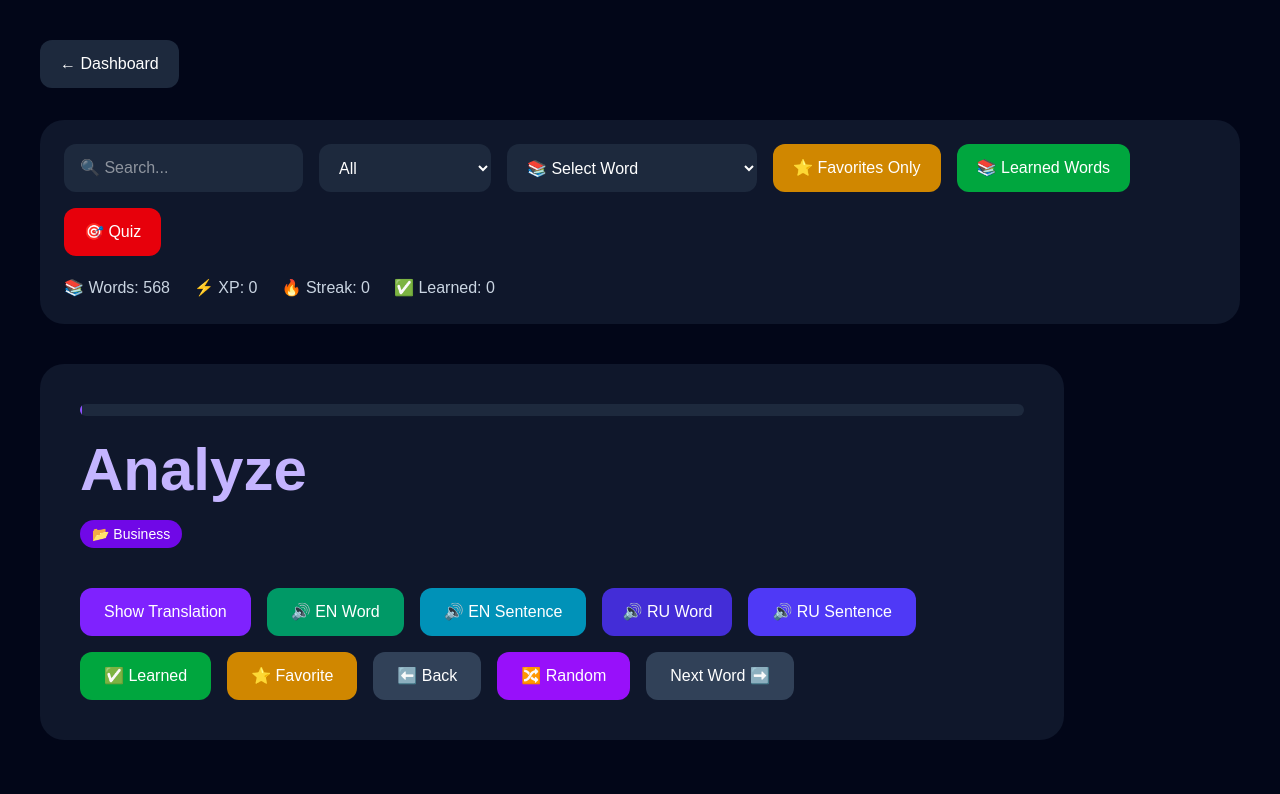
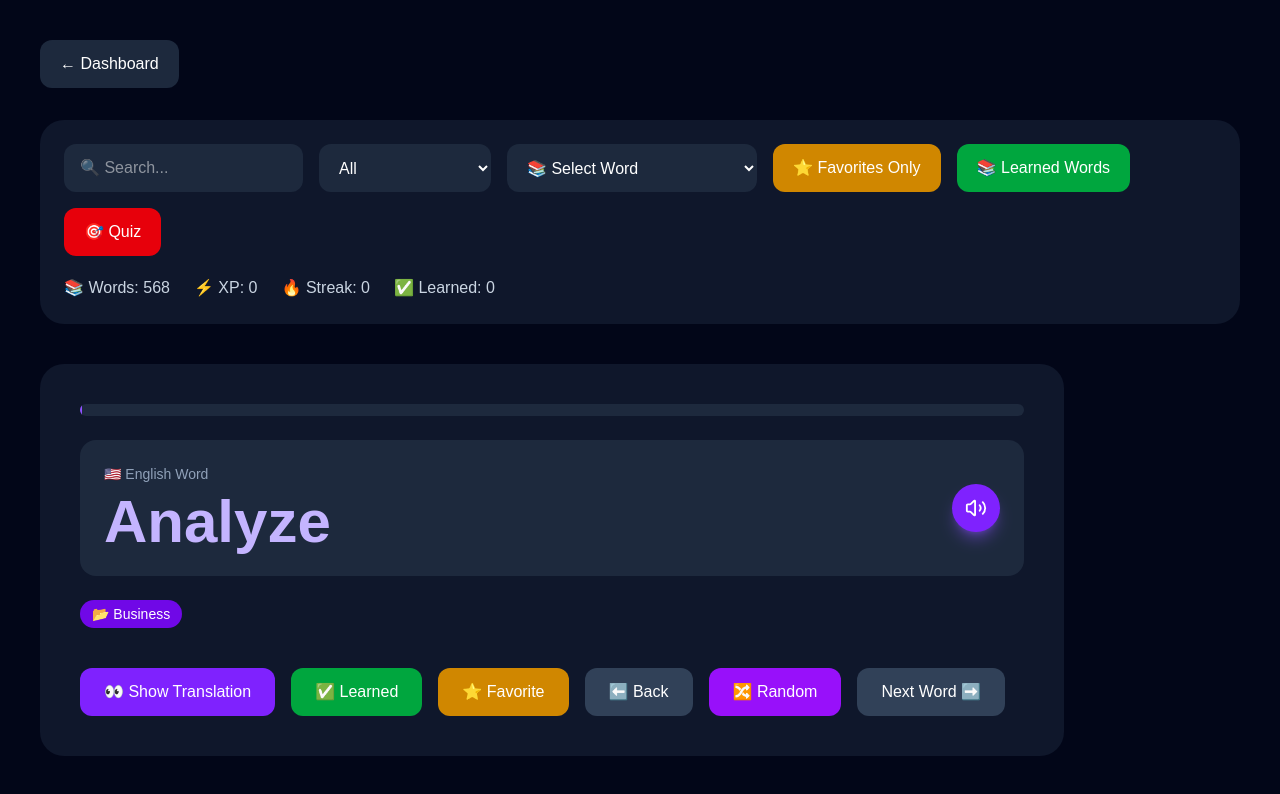
Before and after one commit to powerlasha-byte/english-pro-v2, a Next.js app: page /flashcards in a window 1280 px wide. Shown: the top 794 px of the page. Built offline with nearby package versions, Linux system fonts and the light colour scheme.

Commit message:
Improve flashcards UI and voice player

```diff
--- /dev/null
+++ b/app/components/SpeakerButton.tsx
@@ -0,0 +1,67 @@
+"use client";
+
+import { Volume2 } from "lucide-react";
+import { useSpeech } from "@/app/hooks/useSpeech";
+
+interface SpeakerButtonProps {
+  text: string;
+  lang?: string;
+  className?: string;
+}
+
+export default function SpeakerButton({
+  text,
+  lang = "en-US",
+  className = "",
+}: SpeakerButtonProps) {
+  const { speak, isSpeaking } = useSpeech();
+
+  const handleClick = async () => {
+    if (!text || isSpeaking) return;
+
+    await speak(text, {
+      lang,
+      rate: 0.9,
+      pitch: 1,
+      volume: 1,
+    });
+  };
+
+  return (
+    <button
+      onClick={handleClick}
+      disabled={isSpeaking}
+      title={isSpeaking ? "Speaking..." : "Listen"}
+      className={`
+        relative
+        flex items-center justify-center
+        w-12 h-12
+        rounded-full
+        transition-all
+        duration-300
+
+        ${
+          isSpeaking
+            ? "bg-emerald-500 shadow-2xl shadow-emerald-500/60 scale-110"
+            : "bg-violet-600 hover:bg-violet-500 hover:scale-105 shadow-lg shadow-violet-500/40"
+        }
+
+        ${className}
+      `}
+    >
+      {isSpeaking ? (
+        <div className="flex items-end gap-[3px] h-6">
+          <span className="w-[3px] h-2 bg-white rounded animate-[pulse_0.8s_infinite]" />
+          <span className="w-[3px] h-5 bg-white rounded animate-[pulse_1s_infinite]" />
+          <span className="w-[3px] h-3 bg-white rounded animate-[pulse_0.7s_infinite]" />
+          <span className="w-[3px] h-6 bg-white rounded animate-[pulse_1.1s_infinite]" />
+        </div>
+      ) : (
+        <Volume2
+          size={22}
+          className="text-white"
+        />
+      )}
+    </button>
+  );
+}
--- a/app/flashcards/page.tsx
+++ b/app/flashcards/page.tsx
@@ -1,6 +1,7 @@
 "use client";
 
  import Link from "next/link";
+import SpeakerButton from "@/app/components/SpeakerButton";
 import { useEffect, useMemo, useState } from "react";
 import { allWords } from "../data";
 import { categories } from "../data/categories";
@@ -288,22 +289,7 @@ function randomWord() {
     }
   }
 
- function speak(
-  text: string,
-  lang = "en-US"
-) {
-  window.speechSynthesis.cancel();
 
-  const utterance =
-    new SpeechSynthesisUtterance(text);
-
-  utterance.lang = lang;
-  utterance.rate = 0.9;
-
-  window.speechSynthesis.speak(
-    utterance
-  );
-}
 
   return (
     <main className="min-h-screen bg-slate-950 text-white p-10">
@@ -444,12 +430,23 @@ function randomWord() {
   />
 </div>
 
+<div className="bg-slate-800 rounded-2xl p-6 flex items-center justify-between mb-6">
+  <div>
+    <p className="text-slate-400 text-sm mb-2">
+      🇺🇸 English Word
+    </p>
 
     <h2 className="text-6xl font-bold text-violet-300">
-            {
-              current.english
-            }
+      {current.english}
     </h2>
+  </div>
+
+  <SpeakerButton
+    text={current.english}
+    lang="en-US"
+  />
+</div>
+
 
           <div className="flex gap-3 mt-5 flex-wrap">
             <span className="bg-violet-700 px-3 py-1 rounded-full text-sm">
@@ -475,108 +472,207 @@ function randomWord() {
 
     {/* Word Translations */}
     <div className="grid gap-3">
-      <div className="bg-slate-800 p-4 rounded-xl">
+     <div className="bg-slate-800 rounded-2xl p-5">
+
   <p className="text-slate-400 text-sm">
+    🇬🇪 Georgian
+  </p>
 
-        </p>
-        <p className="text-2xl font-semibold">
+  <p className="text-2xl font-semibold mt-2">
     {current.georgian}
   </p>
+
 </div>
 
-      <div className="bg-slate-800 p-4 rounded-xl">
+<div className="bg-slate-800 rounded-2xl p-5 flex items-center justify-between">
+
+  <div>
+
     <p className="text-slate-400 text-sm">
+      🇷🇺 Russian
+    </p>
 
-        </p>
-        <p className="text-2xl font-semibold">
+    <p className="text-2xl font-semibold mt-2">
       {current.russian}
     </p>
+
+  </div>
+
+  <SpeakerButton
+      text={current.russian}
+      lang="ru-RU"
+  />
+
 </div>
 
 
 
 {(current as any).chinese && (
-  <div className="bg-slate-800 p-4 rounded-xl">
+
+<div className="bg-slate-800 rounded-2xl p-5 flex items-center justify-between">
+
+  <div>
+
     <p className="text-slate-400 text-sm">
-       Chinese
+      🇨🇳 Chinese
     </p>
 
-
-
-    <p className="text-2xl font-semibold">
+    <p className="text-2xl font-semibold mt-2">
       {(current as any).chinese}
     </p>
+
   </div>
+
+  <SpeakerButton
+    text={(current as any).chinese}
+    lang="zh-CN"
+  />
+
+</div>
+
 )}
 
 {(current as any).chinesePinyin && (
-  <p className="text-lg text-yellow-300 italic mt-2">
-    📖 {(current as any).chinesePinyin}
+
+<div className="bg-yellow-500/10 border border-yellow-500/20 rounded-2xl p-4">
+
+  <p className="text-yellow-400 text-sm">
+    🇨🇳 Word Pinyin
   </p>
+
+  <p className="italic text-yellow-200 mt-2">
+    {(current as any).chinesePinyin}
+  </p>
+
+</div>
+
 )}
 
 
     </div>
 
 
+ <div className="bg-slate-800 rounded-2xl p-5 flex items-center justify-between">
+
+  <div>
+
+    <p className="text-slate-400 text-sm">
+      🇺🇸 English Sentence
+    </p>
+
+    <p className="text-lg mt-2">
+      {current.sentence}
+    </p>
+
+  </div>
+
+  <SpeakerButton
+      text={current.sentence}
+      lang="en-US"
+  />
+
+</div>
 
 
 
-    {/* Sentences */}
-    <div className="space-y-3">
-      <div className="bg-slate-800 p-4 rounded-xl">
+
+        {(current as any).russianSentence && (
+
+<div className="bg-slate-800 rounded-2xl p-5 flex items-center justify-between">
+
+<div>
+
 <p className="text-slate-400 text-sm">
-          Sentence
+🇷🇺 Russian Sentence
 </p>
-        <p className="text-lg">
-          {current.sentence}
+
+<p className="text-lg mt-2">
+{(current as any).russianSentence}
 </p>
+
 </div>
 
-      {(current as any).russianSentence && (
-        <div className="bg-slate-800 p-4 rounded-xl">
-          <p className="text-slate-400 text-sm">
+<SpeakerButton
+text={(current as any).russianSentence}
+lang="ru-RU"
+/>
 
-          </p>
-          <p className="text-lg">
-            {(current as any).russianSentence}
-          </p>
 </div>
+
 )}
 
+
 {(current as any).georgianSentence && (
-        <div className="bg-slate-800 p-4 rounded-xl">
+
+<div className="bg-slate-800 rounded-2xl p-5">
+
 <p className="text-slate-400 text-sm">
+🇬🇪 Georgian Sentence
+</p>
 
-          </p>
-          <p className="text-lg">
+<p className="text-lg mt-2">
 {(current as any).georgianSentence}
 </p>
+
 </div>
+
 )}
 
+
+
+
+
+
+
 {(current as any).chineseSentence && (
-  <div className="bg-slate-800 p-4 rounded-xl">
+
+<div className="bg-slate-800 rounded-2xl p-5 flex items-center justify-between">
+
+<div>
+
 <p className="text-slate-400 text-sm">
-       Chinese Sentence
+🇨🇳 Chinese Sentence
 </p>
 
-    <p className="text-lg">
+<p className="text-lg mt-2">
 {(current as any).chineseSentence}
 </p>
+
 </div>
+
+<SpeakerButton
+text={(current as any).chineseSentence}
+lang="zh-CN"
+/>
+
+</div>
+
 )}
 
+
+
 {(current as any).chineseSentencePinyin && (
-  <p className="text-lg text-yellow-300 italic mt-2">
-    📖 {(current as any).chineseSentencePinyin}
+
+<div className="bg-yellow-500/10 border border-yellow-500/20 rounded-2xl p-4">
+
+  <p className="text-yellow-400 text-sm">
+    🇨🇳 Sentence Pinyin
   </p>
+
+  <p className="italic text-yellow-200 mt-2">
+    {(current as any).chineseSentencePinyin}
+  </p>
+
+</div>
+
 )}
+
+
 
 
     </div>
 
-  </div>
+
 )}
 
 
@@ -592,97 +688,26 @@ function randomWord() {
         <button
   onClick={() =>
     setShowTranslation(
-                  true
+      !showTranslation
     )
   }
   className="bg-violet-600 px-6 py-3 rounded-xl"
 >
-              Show Translation
-            </button>
-
-            <button
-              onClick={() =>
-                speak(
-                  current.english
-                )
-              }
-              className="bg-emerald-600 px-6 py-3 rounded-xl"
-            >
-              🔊 EN Word
-            </button>
-
-            <button
-              onClick={() =>
-                speak(
-                  current.sentence
-                )
-              }
-              className="bg-cyan-600 px-6 py-3 rounded-xl"
-            >
-              🔊 EN Sentence
+  {showTranslation
+    ? "🙈 Hide Translation"
+    : "👀 Show Translation"}
 </button>
 
 
 
-<button
-  onClick={() =>
-    speak(
-      current.russian,
-      "ru-RU"
-    )
-  }
-  className="bg-indigo-700 px-5 py-3 rounded-xl"
->
-  🔊 RU Word
-
-</button>
-
-           {(current as any)
-  .russianSentence && (
-  <button
-    onClick={() =>
-      speak(
-        (current as any)
-          .russianSentence,
-        "ru-RU"
-      )
-    }
-    className="bg-indigo-600 px-6 py-3 rounded-xl hover:bg-indigo-500 transition"
-  >
-    🔊 RU Sentence
-  </button>
-)}
 
 
 
 
-{(current as any).chinese && (
-  <button
-    onClick={() =>
-      speak(
-        (current as any).chinese,
-        "zh-CN"
-      )
-    }
-    className="bg-red-600 px-6 py-3 rounded-xl"
-  >
-   🔊 CN Word
-  </button>
-)}
 
-{(current as any).chineseSentence && (
-  <button
-    onClick={() =>
-      speak(
-        (current as any).chineseSentence,
-        "zh-CN"
-      )
-    }
-    className="bg-red-700 px-6 py-3 rounded-xl"
-  >
-   🔊 CN Sentence
-  </button>
-)}
+
+
+
 
 
 
--- /dev/null
+++ b/app/hooks/useSpeech.ts
@@ -0,0 +1,53 @@
+"use client";
+
+import { useCallback, useState } from "react";
+import { VoiceService } from "@/app/services/tts";
+
+export function useSpeech() {
+  const [isSpeaking, setIsSpeaking] = useState(false);
+
+  const speak = useCallback(
+    async (
+      text: string,
+      options?: {
+        rate?: number;
+        pitch?: number;
+        volume?: number;
+        lang?: string;
+        voiceName?: string;
+      }
+    ) => {
+      if (!text) return;
+
+      try {
+        setIsSpeaking(true);
+
+        await VoiceService.speak(text, options);
+      } finally {
+        setIsSpeaking(false);
+      }
+    },
+    []
+  );
+
+  const stop = useCallback(() => {
+    VoiceService.stop();
+    setIsSpeaking(false);
+  }, []);
+
+  const pause = useCallback(() => {
+    VoiceService.pause();
+  }, []);
+
+  const resume = useCallback(() => {
+    VoiceService.resume();
+  }, []);
+
+  return {
+    speak,
+    stop,
+    pause,
+    resume,
+    isSpeaking,
+  };
+}
--- /dev/null
+++ b/app/services/tts/index.ts
@@ -0,0 +1,3 @@
+import { provider } from "./provider";
+
+export const VoiceService = provider;
--- /dev/null
+++ b/app/services/tts/player.ts
@@ -0,0 +1,19 @@
+export class AudioPlayer {
+  stop() {
+    window.speechSynthesis.cancel();
+  }
+
+  pause() {
+    window.speechSynthesis.pause();
+  }
+
+  resume() {
+    window.speechSynthesis.resume();
+  }
+
+  isSpeaking() {
+    return window.speechSynthesis.speaking;
+  }
+}
+
+export const player = new AudioPlayer();
--- /dev/null
+++ b/app/services/tts/provider.ts
@@ -0,0 +1,47 @@
+import { VoiceProvider, SpeakOptions } from "./types";
+import { player } from "./player";
+
+class WebSpeechProvider implements VoiceProvider {
+  async speak(text: string, options?: SpeakOptions) {
+    player.stop();
+
+    const utterance = new SpeechSynthesisUtterance(text);
+
+    utterance.rate = options?.rate ?? 1;
+    utterance.pitch = options?.pitch ?? 1;
+    utterance.volume = options?.volume ?? 1;
+    utterance.lang = options?.lang ?? "en-US";
+
+    const voices = window.speechSynthesis.getVoices();
+
+    if (options?.voiceName) {
+      const selected = voices.find(
+        (v) => v.name === options.voiceName
+      );
+
+      if (selected) {
+        utterance.voice = selected;
+      }
+    }
+
+    return new Promise<void>((resolve) => {
+      utterance.onend = () => resolve();
+
+      window.speechSynthesis.speak(utterance);
+    });
+  }
+
+  stop() {
+    player.stop();
+  }
+
+  pause() {
+    player.pause();
+  }
+
+  resume() {
+    player.resume();
+  }
+}
+
+export const provider = new WebSpeechProvider();
--- /dev/null
+++ b/app/services/tts/types.ts
@@ -0,0 +1,14 @@
+export interface SpeakOptions {
+  rate?: number;
+  pitch?: number;
+  volume?: number;
+  voiceName?: string;
+  lang?: string;
+}
+
+export interface VoiceProvider {
+  speak(text: string, options?: SpeakOptions): Promise<void>;
+  stop(): void;
+  pause(): void;
+  resume(): void;
+}
--- a/package.json
+++ b/package.json
@@ -12,7 +12,7 @@
     "@hookform/resolvers": "^5.4.0",
     "@supabase/ssr": "^0.12.3",
     "@supabase/supabase-js": "^2.110.8",
-    "lucide-react": "^1.26.0",
+    "lucide-react": "^1.29.0",
     "next": "16.2.9",
     "react": "19.2.4",
     "react-dom": "19.2.4",
```
Also changed, not shown: app/data/directMethod/unit/15/exercises.ts (line endings or trailing spaces), 1 other file (tests, documents, lock files or other folders). Lines whose indentation alone changed are shown as unchanged.
